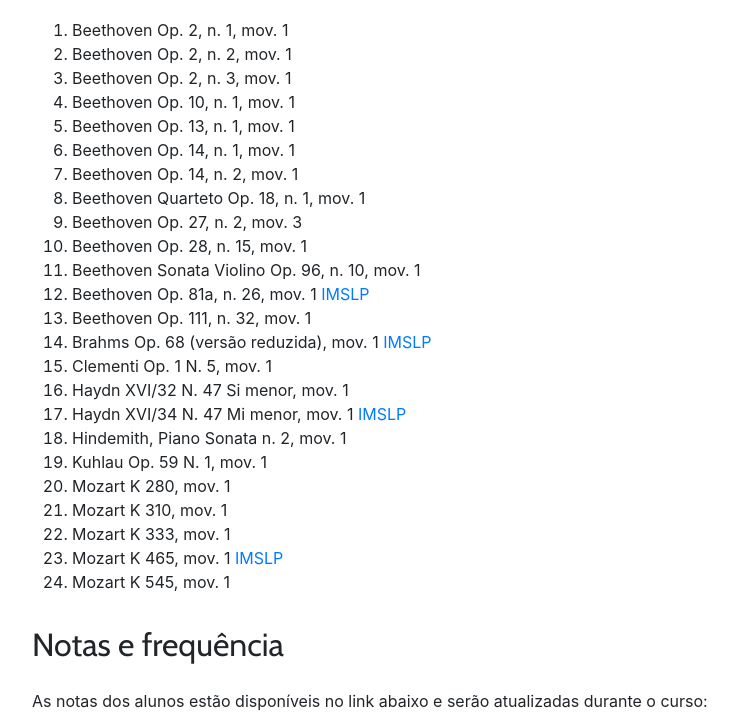
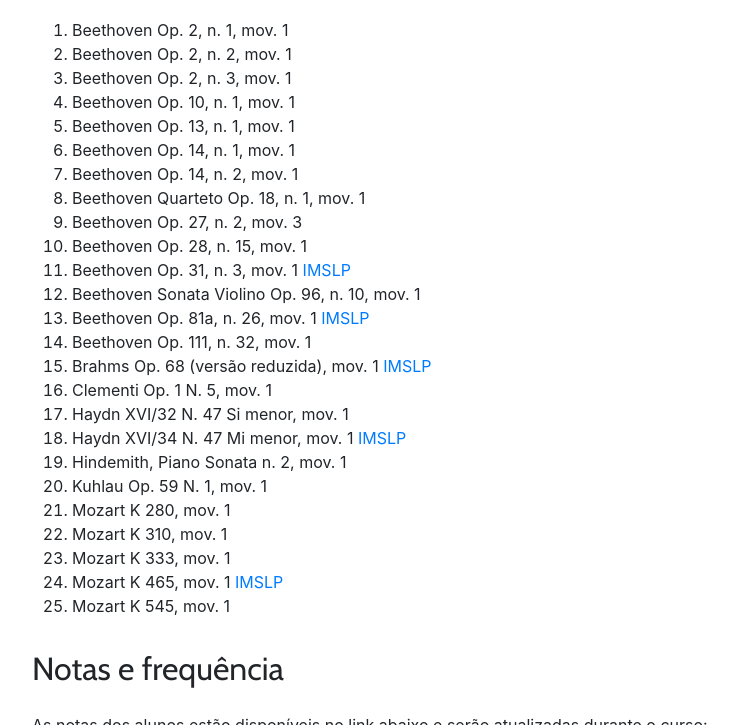
Before and after one commit to kroger/genosmus, a Jekyll site: the page built from _marcos/musa72.md, in a window 1280 px wide and 900 px high, scrolled down 2260 px, cut to the strip 0-725 px from the top of the window. Shown: the whole strip, without its empty margins (68-806 px from the left). Built offline with Jekyll 4.4.1, drawn with Linux system fonts in a browser that asks for light colours; the table of contents is made by our own code.

Commit message:
Expansão de material de aula

```diff
--- a/_marcos/musa72.md
+++ b/_marcos/musa72.md
@@ -101,6 +101,7 @@ O material para análise está inteiramente disponível no site do IMSLP (buscar
   1. Beethoven Quarteto Op. 18, n. 1, mov. 1
   1. Beethoven Op. 27, n. 2, mov. 3
   1. Beethoven Op. 28, n. 15, mov. 1
+  1. Beethoven Op. 31, n. 3, mov. 1 [IMSLP](http://ks.imslp.net/files/imglnks/usimg/6/6f/IMSLP51740-PMLP01469-Beethoven_Werke_Breitkopf_Serie_16_No_141_Op_31_No_3.pdf)
   1. Beethoven Sonata Violino Op. 96, n. 10, mov. 1
   1. Beethoven Op. 81a, n. 26, mov. 1 [IMSLP](http://ks4.imslp.info/files/imglnks/usimg/b/b9/IMSLP51798-PMLP01483-Beethoven_Werke_Breitkopf_Serie_16_No_149_Op_81a.pdf)
   1. Beethoven Op. 111, n. 32, mov. 1
```
